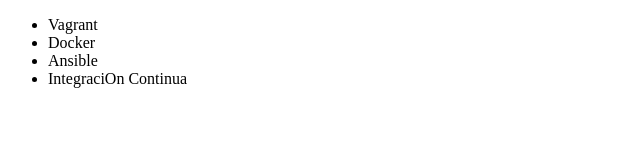
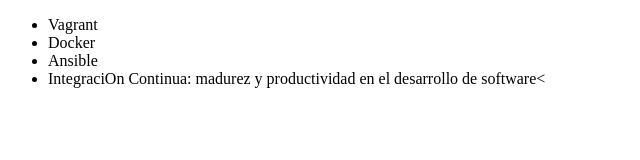
Before and after one commit to Julio-Gomez-Sena/Alura-Git, a plain HTML site: page index.html in a window 1280 px wide. Shown: the whole page, without its empty margins (0-640 px from the left). Drawn offline with Linux system fonts and the light colour scheme.

Commit message:
modificacion desde pepe

```diff
--- a/index.html
+++ b/index.html
@@ -11,7 +11,7 @@
     <li>Vagrant</li>
     <li>Docker</li>
     <li>Ansible</li>
-    <li>IntegraciOn Continua</li>
+    <li>IntegraciOn Continua: madurez y productividad en el desarrollo de software<</li>
   </ul>
 </body>
 </html>
```
